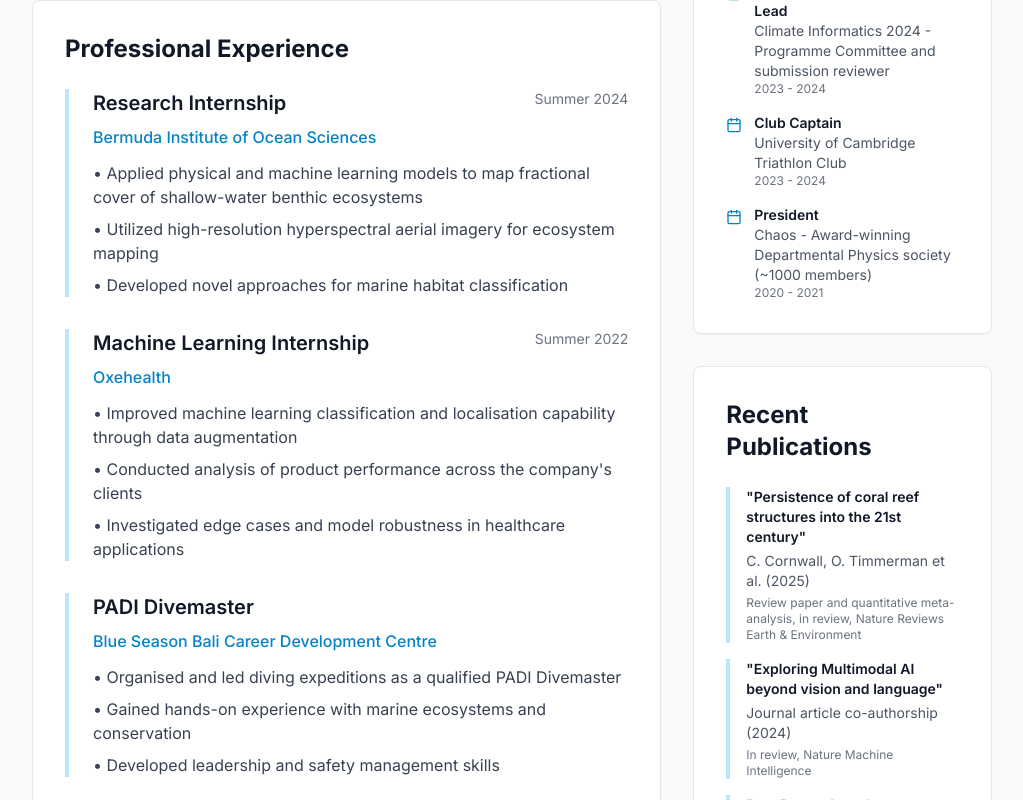
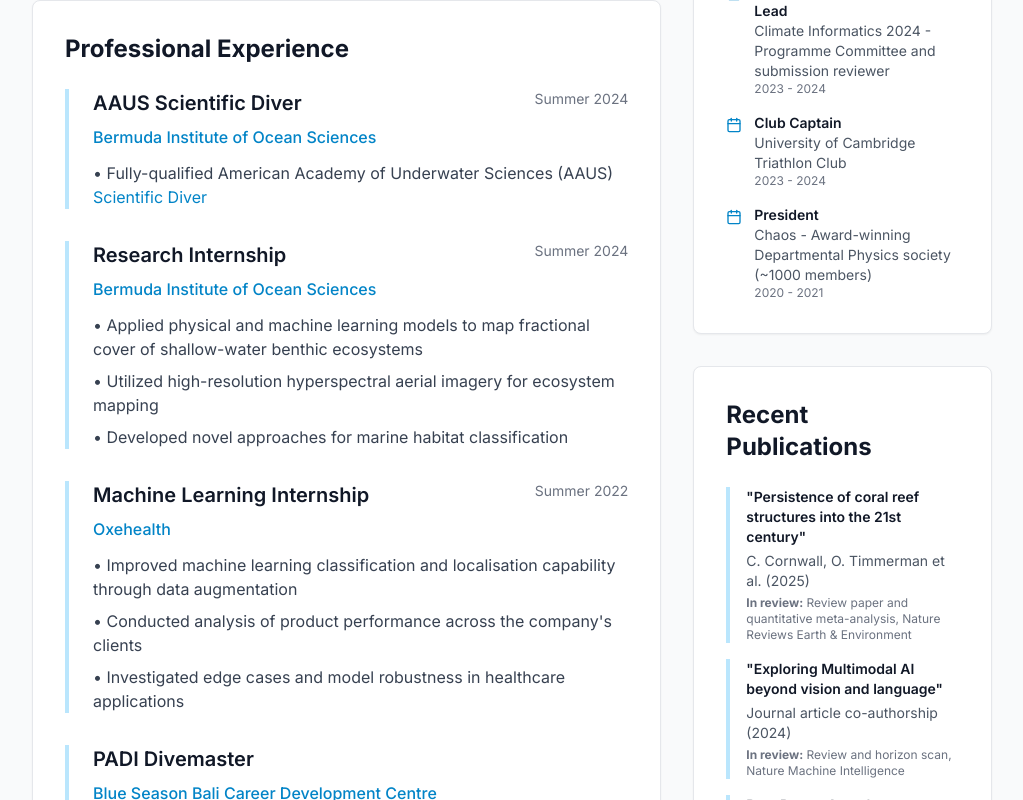
Before and after one commit to orlando-code/orlando-code.github.io, a Next.js app: page /cv in a window 1280 px wide. Shown: the part 1300-2100 px from the top of the page, without its empty margins (128-1151 px from the left). Built offline with nearby package versions, Linux system fonts and the light colour scheme.

Commit message:
added aaus and made papers in review more clear

```diff
--- a/app/cv/page.tsx
+++ b/app/cv/page.tsx
@@ -99,6 +99,17 @@ export default function CVPage() {
             <div className="bg-white rounded-lg shadow-sm border border-gray-200 p-8">
               <h2 className="text-2xl font-bold text-gray-900 mb-6">Professional Experience</h2>
               <div className="space-y-8">
+                  <div className="border-l-4 border-primary-200 pl-6">
+                  <div className="flex flex-col sm:flex-row sm:justify-between sm:items-start mb-2">
+                    <h3 className="text-xl font-semibold text-gray-900">AAUS Scientific Diver</h3>
+                    <span className="text-gray-500 text-sm mt-1 sm:mt-0">Summer 2024</span>
+                  </div>
+                  <p className="text-primary-600 font-medium mb-3">Bermuda Institute of Ocean Sciences</p>
+                  <ul className="text-gray-700 space-y-2">
+                    <li>• Fully-qualified American Academy of Underwater Sciences (AAUS) <a href="https://www.aaus.org/AAUS/AAUS/Certification_Program.aspx" className="text-primary-600 hover:underline">Scientific Diver</a></li>
+                  </ul>
+                </div>
+
                 <div className="border-l-4 border-primary-200 pl-6">
                   <div className="flex flex-col sm:flex-row sm:justify-between sm:items-start mb-2">
                     <h3 className="text-xl font-semibold text-gray-900">Research Internship</h3>
@@ -247,7 +258,7 @@ export default function CVPage() {
                     "Persistence of coral reef structures into the 21st century"
                   </h3>
                   <p className="text-gray-600 text-sm mb-1">C. Cornwall, O. Timmerman et al. (2025)</p>
-                  <p className="text-gray-500 text-xs mb-1">Review paper and quantitative meta-analysis, in review, Nature Reviews Earth & Environment</p>
+                  <p className="text-gray-500 text-xs mb-1"><b>In review:</b> Review paper and quantitative meta-analysis, Nature Reviews Earth & Environment</p>
                 </div>
 
                 <div className="border-l-4 border-primary-200 pl-4">
@@ -255,7 +266,7 @@ export default function CVPage() {
                     "Exploring Multimodal AI beyond vision and language"
                   </h3>
                   <p className="text-gray-600 text-sm mb-1">Journal article co-authorship (2024)</p>
-                  <p className="text-gray-500 text-xs">In review, Nature Machine Intelligence</p>
+                  <p className="text-gray-500 text-xs"><b>In review:</b> Review and horizon scan, Nature Machine Intelligence</p>
                 </div>
 
                 <div className="border-l-4 border-primary-200 pl-4">
```
